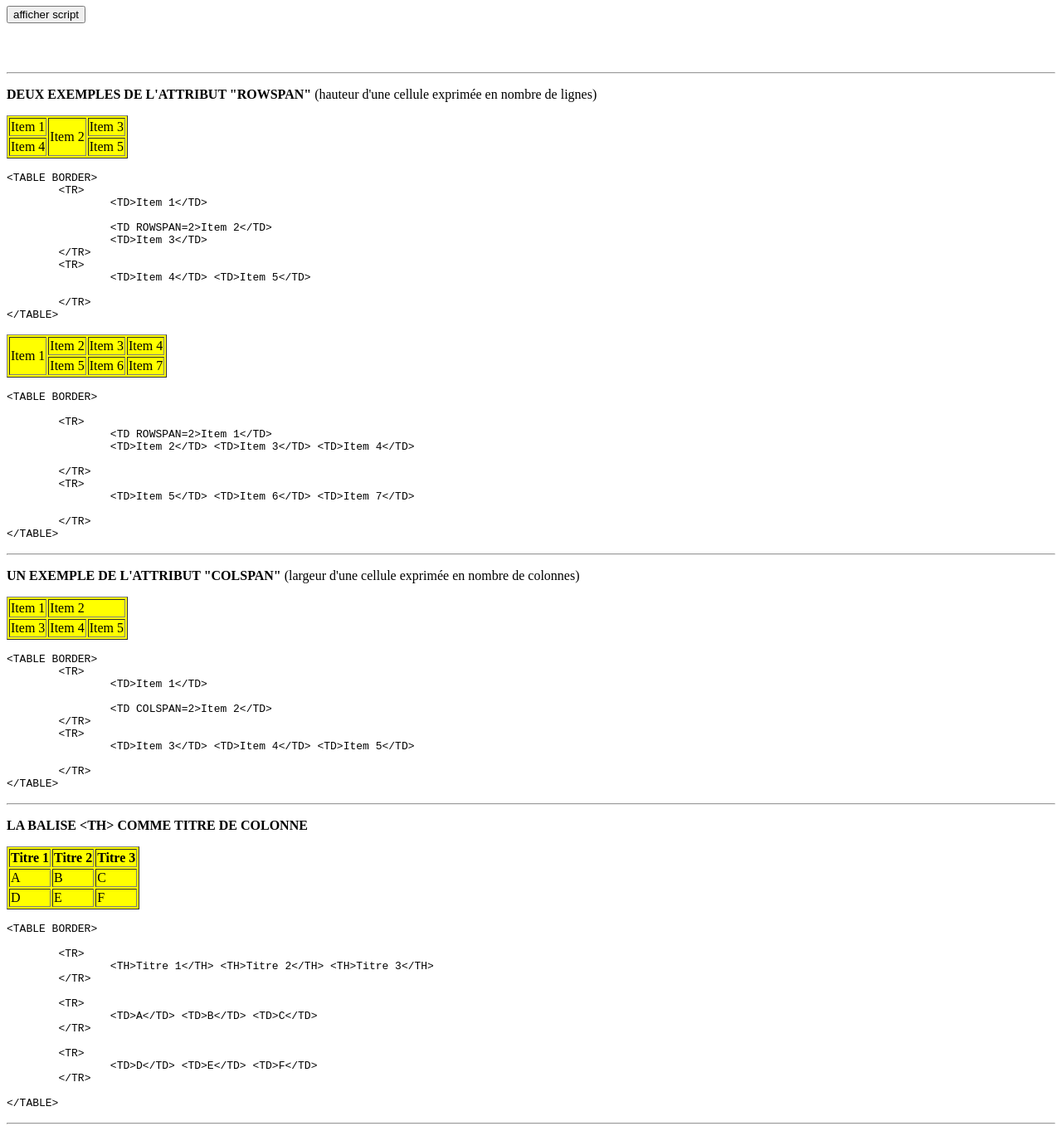
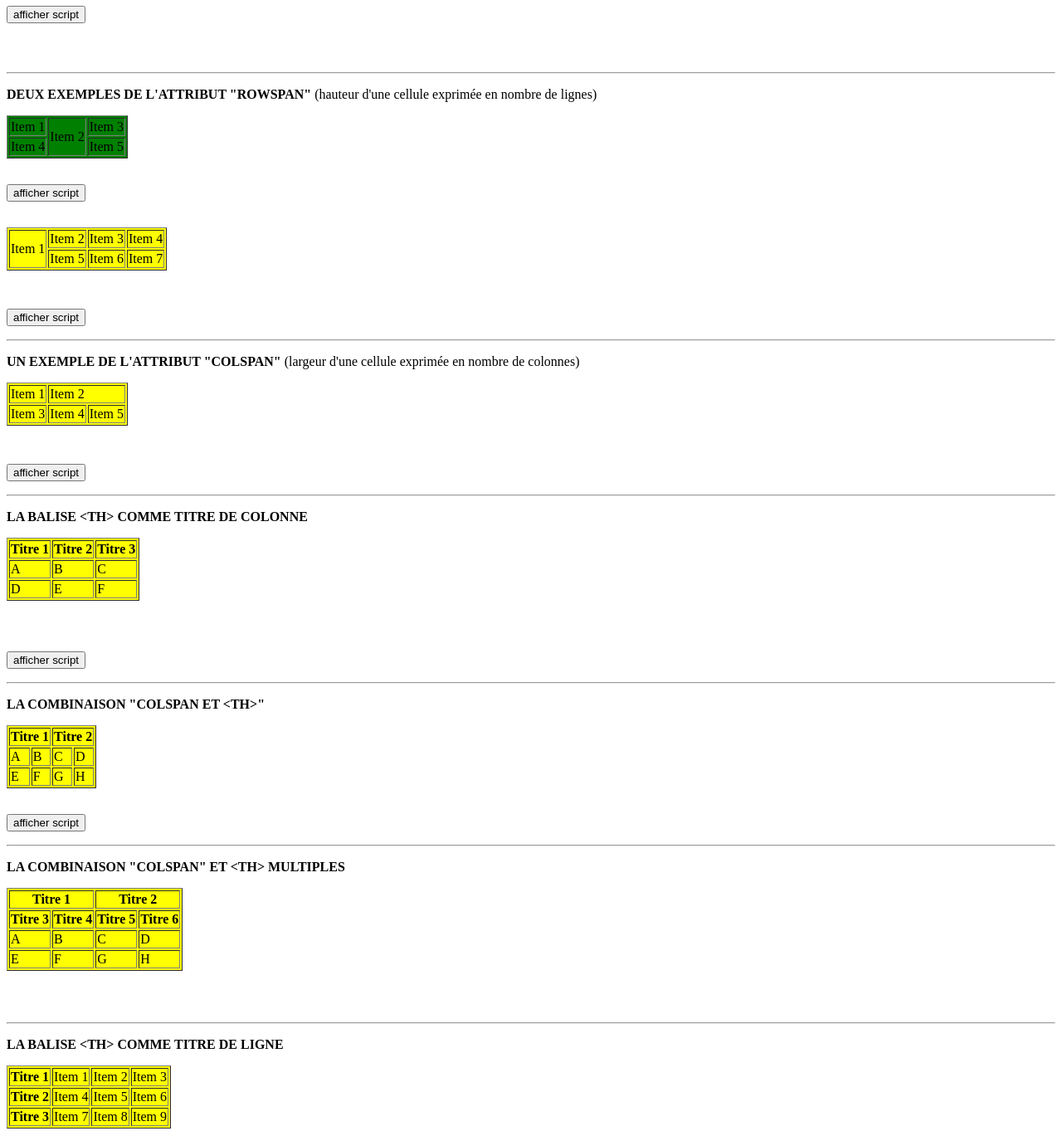
Before and after one commit to ti2FCAD/projet-atelier-GL, a plain HTML site: page p2.html in a window 1280 px wide. Shown: the part 200-1563 px from the top of the page at 83% size. Drawn offline with Linux system fonts and the light colour scheme.

Commit message:
bugs pour les boutons de 2 à 6.

```diff
--- a/p2.html
+++ b/p2.html
@@ -5,6 +5,34 @@ function afficher() {
 var var1 ="<TABLE BORDER bgcolor=\"yellow\">\n<TR>\n<TD>A</TD><TD>B</TD><TD>C</TD>\n</TR>\n<TR>\n<TD>D</TD><TD>E</TD><TD>F</TD>\n</TR>\n</TABLE>";
 alert(var1);
 }
+/*
+function afficher2() {
+var var2 ="<TABLE BORDER bgcolor=\"green\">\n<TR>\n<TD>Item 1</TD><TD ROWSPAN=2>Item 2</TD><TD>Item 3</TD>\n</TR>\n<TR>\n<TD>Item 4</TD><TD>Item 5</TD>\n</TR>\n</TABLE>";
+alert(var2);
+}
+
+function afficher3() {
+var var3 ="<TABLE BORDER bgcolor=\"yellow\"><TR><TD ROWSPAN=2>Item 1</TD><TD>Item 2</TD> <TD>Item 3</TD> <TD>Item 4</TD></TR><TR><TD>Item 5</TD><TD>Item 6</TD> <TD>Item 7</TD></TR>
+</TABLE>";
+alert(var3);
+}
+
+function afficher4() {
+var var4 ="<TABLE BORDER  bgcolor=\"yellow\"><TR><TD>Item 1</TD><TD COLSPAN=2>Item 2</TD></TR><TR><TD>Item 3</TD> <TD>Item 4</TD> <TD>Item 5</TD></TR></TABLE>";
+alert(var4);
+}
+
+function afficher5() {
+var var5 ="<TABLE BORDER  bgcolor=\"yellow\"><TR><TH>Titre 1</TH> <TH>Titre 2</TH> <TH>Titre 3</TH></TR><TR><TD>A</TD> <TD>B</TD> <TD>C</TD></TR><TR><TD>D</TD> <TD>E</TD> <TD>F</TD></TR></TABLE>";
+alert(var5);
+}
+
+function afficher6() {
+var var6 ="<TABLE BORDER  bgcolor=\"yellow\">\n<TR>\n<TH COLSPAN=2>Titre 1</TH><TH COLSPAN=2>Titre 2</TH>\n</TR>\n<TR>\n<TD>A</TD><TD>B</TD><TD>C</TD> <TD>D</TD>\n</TR>\n<TR><TD>E</TD> <TD>F</TD> <TD>G</TD><TD>H</TD>\n</TR>
+</TABLE>";
+alert(var6);
+}
+*/
 </SCRIPT>
 
 
@@ -44,7 +72,7 @@ alert(var1);
 </DL>
 <P>
 
-<TABLE BORDER bgcolor="yellow">
+<TABLE BORDER bgcolor="green">
 	<TR>
 		<TD>Item 1</TD>
 		<TD ROWSPAN=2>Item 2</TD>
@@ -56,18 +84,9 @@ alert(var1);
 	</TR>
 </TABLE>
 <PRE>
-&lt;TABLE BORDER&gt;
-	&lt;TR&gt;
-		&lt;TD&gt;Item 1&lt;/TD&gt;
+<form name ="form2">
+<input type="button" name="btn2" value="afficher script" onClick="afficher2()">
 
-		&lt;TD ROWSPAN=2&gt;Item 2&lt;/TD&gt;
-		&lt;TD&gt;Item 3&lt;/TD&gt;
-	&lt;/TR&gt;
-	&lt;TR&gt;
-		&lt;TD&gt;Item 4&lt;/TD&gt; &lt;TD&gt;Item 5&lt;/TD&gt;
-
-	&lt;/TR&gt;
-&lt;/TABLE&gt;
 </PRE>
 
 <P>
@@ -82,18 +101,9 @@ alert(var1);
 	</TR>
 </TABLE>
 <PRE>
-&lt;TABLE BORDER&gt;
 
-	&lt;TR&gt;
-		&lt;TD ROWSPAN=2&gt;Item 1&lt;/TD&gt;
-	    	&lt;TD&gt;Item 2&lt;/TD&gt; &lt;TD&gt;Item 3&lt;/TD&gt; &lt;TD&gt;Item 4&lt;/TD&gt;
-
-	&lt;/TR&gt;
-	&lt;TR&gt;
-		&lt;TD&gt;Item 5&lt;/TD&gt; &lt;TD&gt;Item 6&lt;/TD&gt; &lt;TD&gt;Item 7&lt;/TD&gt;
-
-	&lt;/TR&gt;
-&lt;/TABLE&gt;
+<form name ="form3">
+<input type="button" name="btn3" value="afficher script" onClick="afficher3()">
 </PRE>
 <P>
 
@@ -117,17 +127,9 @@ alert(var1);
 	</TR>
 </TABLE>
 <PRE>
-&lt;TABLE BORDER&gt;
-	&lt;TR&gt;
-		&lt;TD&gt;Item 1&lt;/TD&gt;
 
-		&lt;TD COLSPAN=2&gt;Item 2&lt;/TD&gt;
-	&lt;/TR&gt;
-	&lt;TR&gt;
-		&lt;TD&gt;Item 3&lt;/TD&gt; &lt;TD&gt;Item 4&lt;/TD&gt; &lt;TD&gt;Item 5&lt;/TD&gt;
-
-	&lt;/TR&gt;
-&lt;/TABLE&gt;
+<form name ="form4">
+<input type="button" name="btn4" value="afficher script" onClick="afficher4()">
 </PRE>
 
 
@@ -151,21 +153,10 @@ alert(var1);
 	</TR>
 </TABLE>
 <PRE>
-&lt;TABLE BORDER&gt;
 
-	&lt;TR&gt;
-		&lt;TH&gt;Titre 1&lt;/TH&gt; &lt;TH&gt;Titre 2&lt;/TH&gt; &lt;TH&gt;Titre 3&lt;/TH&gt;
-	&lt;/TR&gt;
 
-	&lt;TR&gt;
-		&lt;TD&gt;A&lt;/TD&gt; &lt;TD&gt;B&lt;/TD&gt; &lt;TD&gt;C&lt;/TD&gt;
-	&lt;/TR&gt;
-
-	&lt;TR&gt;
-		&lt;TD&gt;D&lt;/TD&gt; &lt;TD&gt;E&lt;/TD&gt; &lt;TD&gt;F&lt;/TD&gt;
-	&lt;/TR&gt;
-
-&lt;/TABLE&gt;
+<form name ="form5">
+<input type="button" name="btn5" value="afficher script" onClick="afficher5()">
 </PRE>
 
 <P>
@@ -192,21 +183,8 @@ alert(var1);
 	</TR>
 </TABLE>
 <PRE>
-&lt;TABLE BORDER&gt;
-	&lt;TR&gt;
-
-		&lt;TH COLSPAN=2&gt;Titre 1&lt;/TH&gt;
-	    	&lt;TH COLSPAN=2&gt;Titre 2&lt;/TH&gt;
-	&lt;/TR&gt;
-	&lt;TR&gt;
-		&lt;TD&gt;A&lt;/TD&gt; &lt;TD&gt;B&lt;/TD&gt; &lt;TD&gt;C&lt;/TD&gt; &lt;TD&gt;D&lt;/TD&gt;
-	&lt;/TR&gt;
-
-	&lt;TR&gt;
-		&lt;TD&gt;E&lt;/TD&gt; &lt;TD&gt;F&lt;/TD&gt; &lt;TD&gt;G&lt;/TD&gt; &lt;TD&gt;H&lt;/TD&gt;
-	&lt;/TR&gt;
-
-&lt;/TABLE&gt;
+<form name ="form6">
+<input type="button" name="btn6" value="afficher script" onClick="afficher6()">
 </PRE>
 
 <P>
@@ -238,26 +216,7 @@ alert(var1);
 
 </TABLE>
 <PRE>
-&lt;TABLE BORDER&gt;
-	&lt;TR&gt;
-		&lt;TH COLSPAN=2&gt;Titre 1&lt;/TH&gt;
-		&lt;TH COLSPAN=2&gt;Titre 2&lt;/TH&gt;
 
-	&lt;/TR&gt;
-	&lt;TR&gt;
-		&lt;TH&gt;Titre  3&lt;/TH&gt; &lt;TH&gt;Titre  4&lt;/TH&gt;
-		&lt;TH&gt;Titre  5&lt;/TH&gt; &lt;TH&gt;Titre  6&lt;/TH&gt;
-	&lt;/TR&gt;
-
-	&lt;TR&gt;
-		&lt;TD&gt;A&lt;/TD&gt; &lt;TD&gt;B&lt;/TD&gt; &lt;TD&gt;C&lt;/TD&gt; &lt;TD&gt;D&lt;/TD&gt;
-	&lt;/TR&gt;
-
-	&lt;TR&gt;
-		&lt;TD&gt;E&lt;/TD&gt; &lt;TD&gt;F&lt;/TD&gt; &lt;TD&gt;G&lt;/TD&gt; &lt;TD&gt;H&lt;/TD&gt;
-	&lt;/TR&gt;
-
-&lt;/TABLE&gt;
 
 </PRE>
 
```
